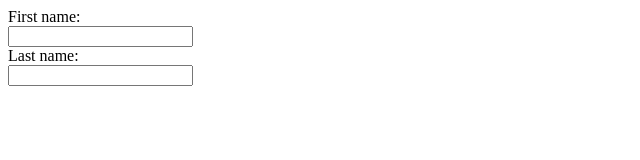
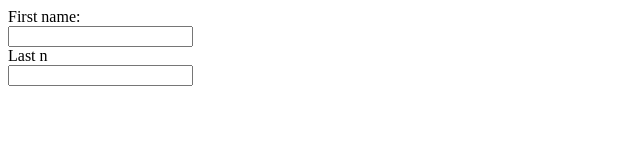
Before and after one commit to JaspherJ/Test, a plain HTML site: page index.html in a window 1280 px wide. Shown: the full height of the page, 0-640 px from the left. Drawn offline with Linux system fonts and the light colour scheme.

Commit message:
changed Test

```diff
--- a/index.html
+++ b/index.html
@@ -1,6 +1,6 @@
 <form>
   First name:<br>
   <input type="text" name="firstname"><br>
-  Last name:<br>
+  Last n<br>
   <input type="text" name="lastname">
 </form>
```
